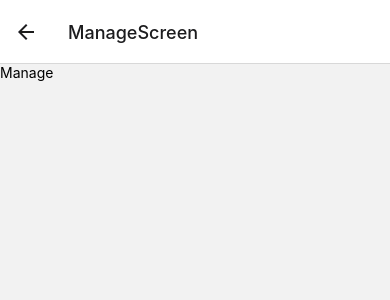
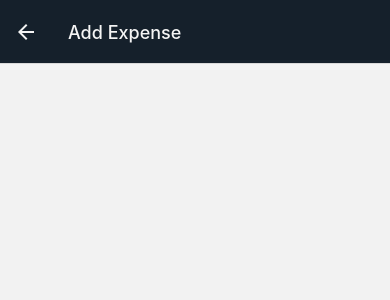
Before and after one commit to oliwierPosiakow/SpendWise, a React Native app: screen /ManageScreen in a window 390 px wide. Shown: the top 300 px of the page. Built offline with nearby package versions, Linux system fonts and the light colour scheme.

Commit message:
configurated ManageScreen to open on different purpouses

```diff
--- a/App.js
+++ b/App.js
@@ -17,13 +17,20 @@ const Tabs = createBottomTabNavigator()
 
 function ExpensesOverview(){
     return (
-        <Tabs.Navigator screenOptions={{
+        <Tabs.Navigator screenOptions={({navigation}) => ({
             headerStyle: {backgroundColor: COLORS.primary},
             headerTintColor: COLORS.secondary,
             tabBarStyle: {backgroundColor: COLORS.primary},
             tabBarActiveTintColor: COLORS.accent2,
-            headerRight: ({tintColor}) => <IconButton name={'add-to-list'} size={30} color={tintColor} onPress={() => {}}/>,
-        }} >
+            headerRight: ({tintColor}) => (
+                <IconButton
+                    name={'add-to-list'}
+                    size={30}
+                    color={tintColor}
+                    onPress={() => {navigation.navigate('ManageScreen')}}
+                />
+            ),
+        })} >
             <Tabs.Screen name={'RecentScreen'} component={RecentScreen} options={{
                 title: 'Recent Expenses',
                 tabBarLabel: 'Recent',
@@ -42,9 +49,14 @@ export default function App() {
         <>
             <StatusBar style="light" />
             <NavigationContainer>
-                <Stack.Navigator>
+                <Stack.Navigator screenOptions={{
+                    headerStyle: {backgroundColor: COLORS.primary},
+                    headerTintColor: COLORS.secondary
+                }}>
                     <Stack.Screen name={"ExpensesOverview"} component={ExpensesOverview} options={{headerShown:false}}/>
-                    <Stack.Screen name={"ManageScreen"} component={ManageScreen}/>
+                    <Stack.Screen name={"ManageScreen"} component={ManageScreen} options={{
+                        presentation: 'modal',
+                    }}/>
                 </Stack.Navigator>
             </NavigationContainer>
         </>
--- a/components/Expenses/ExpenseItem.jsx
+++ b/components/Expenses/ExpenseItem.jsx
@@ -2,9 +2,13 @@ import React from 'react';
 import {View, Pressable, Text, StyleSheet} from "react-native";
 import {COLORS} from "../../constants/COLORS";
 import {getFormattedDate} from "../../util/date";
-function ExpenseItem({desc, amount, date}) {
+import {useNavigation} from "@react-navigation/native";
+function ExpenseItem({id, desc, amount, date}) {
+    const navigator = useNavigation()
     function expenseHandler() {
-
+        navigator.navigate('ManageScreen', {
+            expenseId: id,
+        })
     }
     return (
         <Pressable onPress={expenseHandler} style={({pressed}) => pressed && styles.pressed}>
--- a/screens/ManageScreen.jsx
+++ b/screens/ManageScreen.jsx
@@ -1,9 +1,19 @@
-import React from 'react';
+import React, {useEffect, useLayoutEffect} from 'react';
 import {Text} from "react-native";
 
-function ManageScreen(props) {
+function ManageScreen({route, navigation}) {
+
+    const expenseId = route.params?.expenseId
+    const isEditing = !!expenseId
+
+    useLayoutEffect(() => {
+        navigation.setOptions({
+            title: isEditing ? 'Edit Expense' : 'Add Expense'
+        })
+    },[navigation, isEditing])
+
     return (
-        <Text>Manage</Text>
+        <Text></Text>
     );
 }
 
```
